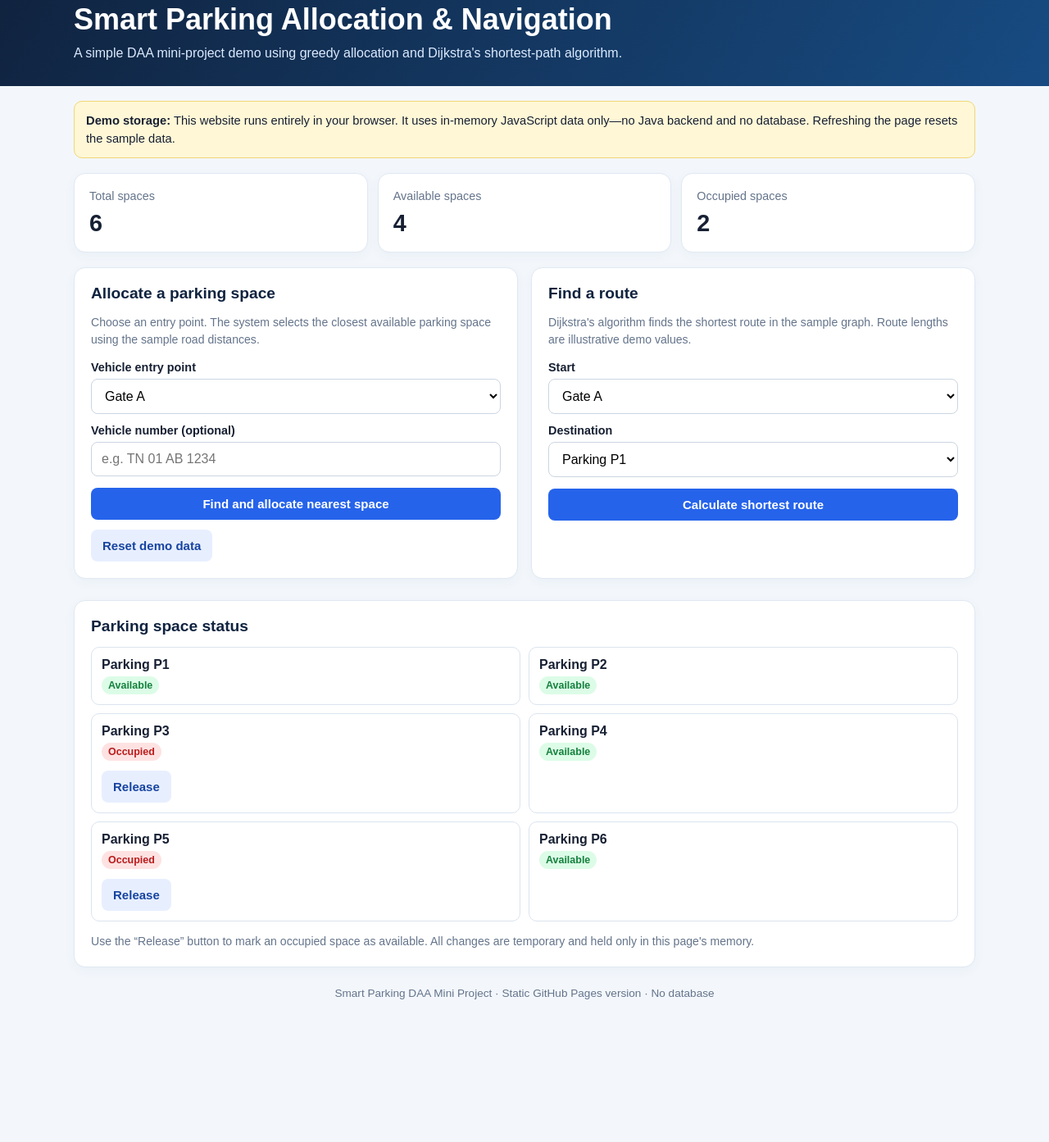
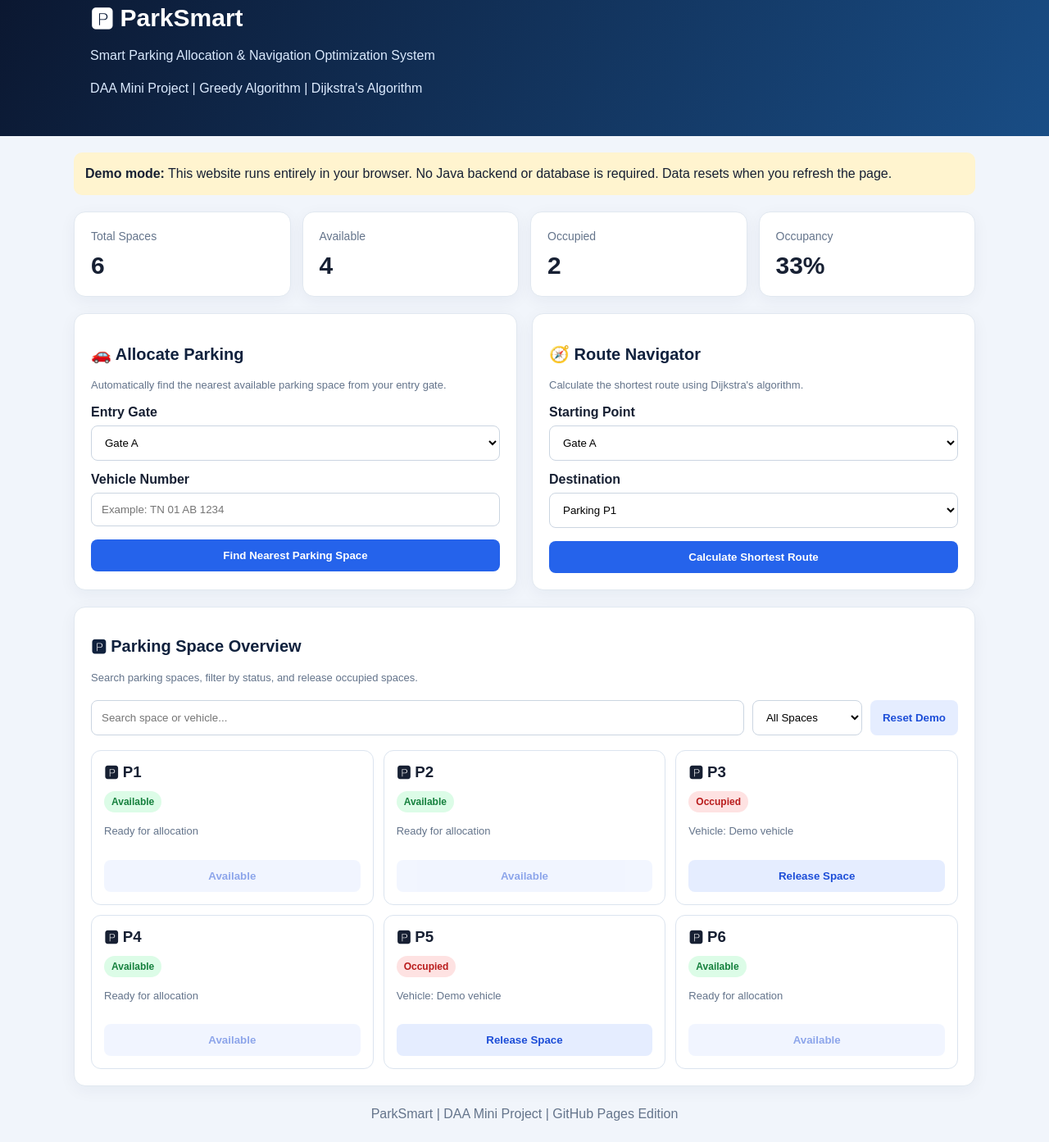
Before and after one commit to Bhuvaneshwaran2/Smart_Parking_System_, a plain HTML site: page index.html in a window 1280 px wide. Shown: the part 25-1418 px from the top of the page at 82% size. Before the commit the page ends 1272 px from the top, so only its background shows below. Drawn offline with Linux system fonts and the light colour scheme.

Commit message:
Update index.html

```diff
--- a/index.html
+++ b/index.html
@@ -1,203 +1,484 @@
+
 <!DOCTYPE html>
 <html lang="en">
 <head>
 <meta charset="UTF-8">
-  <meta name="viewport" content="width=device-width, initial-scale=1.0">
-  <title>Smart Parking System</title>
+<meta name="viewport" content="width=device-width, initial-scale=1">
+<title>ParkSmart - Smart Parking System</title>
+
 <style>
-    :root { --navy:#10233f; --blue:#2563eb; --cyan:#06b6d4; --bg:#f3f7fc; --green:#15803d; --red:#b91c1c; }
-    * { box-sizing:border-box; }
-    body { margin:0; font-family:Arial,Helvetica,sans-serif; background:var(--bg); color:#172033; }
-    header { background:linear-gradient(120deg,var(--navy),#174b82); color:white; padding:28px 18px; }
-    .wrap { width:min(1100px,94%); margin:auto; }
-    header h1 { margin:0 0 8px; font-size:clamp(1.5rem,3vw,2.25rem); }
-    header p { margin:0; color:#dbeafe; line-height:1.5; }
-    .note { margin:18px 0; padding:12px 14px; background:#fff7d6; border:1px solid #f2d675; border-radius:10px; font-size:.92rem; line-height:1.5; }
-    .stats { display:grid; grid-template-columns:repeat(3,minmax(0,1fr)); gap:12px; margin:18px 0; }
-    .stat,.panel { background:white; border:1px solid #e0e8f2; border-radius:14px; box-shadow:0 4px 14px #183b5b0b; }
-    .stat { padding:18px; } .stat span { color:#64748b; font-size:.9rem; } .stat strong { display:block; font-size:1.8rem; margin-top:8px; }
-    .layout { display:grid; grid-template-columns:1fr 1fr; gap:16px; margin-bottom:26px; }
-    .panel { padding:20px; min-width:0; } h2 { margin:0 0 14px; font-size:1.2rem; color:var(--navy); }
-    label { display:block; font-size:.9rem; font-weight:700; margin:12px 0 6px; }
-    input,select { width:100%; padding:11px 12px; border:1px solid #cbd5e1; border-radius:8px; font-size:1rem; background:white; }
-    button { border:0; border-radius:8px; padding:11px 14px; cursor:pointer; font-weight:700; font-size:.94rem; }
-    .primary { background:var(--blue); color:white; margin-top:14px; width:100%; }
-    .secondary { background:#e7efff; color:#1744a0; }
-    .danger { background:#fee2e2; color:#991b1b; }
-    button:disabled { opacity:.45; cursor:not-allowed; }
-    .space-list { display:grid; grid-template-columns:repeat(2,minmax(0,1fr)); gap:10px; }
-    .space { border:1px solid #dbe4ef; border-radius:10px; padding:12px; }
-    .space strong { display:block; margin-bottom:5px; }
-    .pill { display:inline-block; font-size:.78rem; font-weight:700; border-radius:20px; padding:4px 8px; }
-    .free { background:#dcfce7; color:var(--green); } .occupied { background:#fee2e2; color:var(--red); }
-    .result { display:none; margin-top:14px; padding:13px; background:#eff6ff; border:1px solid #bfdbfe; border-radius:10px; line-height:1.55; }
-    .result.show { display:block; } .muted { color:#64748b; font-size:.88rem; line-height:1.5; }
-    .actions { display:flex; flex-wrap:wrap; gap:8px; margin-top:12px; }
-    footer { text-align:center; color:#64748b; font-size:.85rem; padding:0 12px 28px; }
-    @media(max-width:720px) { .layout { grid-template-columns:1fr; } .stats { grid-template-columns:1fr; } .space-list { grid-template-columns:1fr 1fr; } }
-    @media(max-width:400px) { .space-list { grid-template-columns:1fr; } }
+:root {
+  --navy: #10213d;
+  --blue: #2563eb;
+  --bg: #f1f5fb;
+  --green: #15803d;
+  --red: #b91c1c;
+}
+* { box-sizing: border-box; }
+body {
+  margin: 0;
+  font-family: Arial, sans-serif;
+  background: var(--bg);
+  color: #172033;
+}
+header {
+  background: linear-gradient(120deg, #0b1730, #194d85);
+  color: white;
+  padding: 30px 5%;
+}
+header h1 { margin: 0 0 10px; font-size: 30px; }
+header p { color: #dbeafe; line-height: 1.5; }
+.container { width: 92%; max-width: 1100px; margin: auto; }
+.notice {
+  background: #fff4cf;
+  padding: 14px;
+  border-radius: 10px;
+  margin: 20px 0;
+  line-height: 1.5;
+}
+.stats {
+  display: grid;
+  grid-template-columns: repeat(4, 1fr);
+  gap: 14px;
+  margin-bottom: 20px;
+}
+.stat, .panel {
+  background: white;
+  border-radius: 14px;
+  padding: 20px;
+  box-shadow: 0 5px 20px #14294a0d;
+  border: 1px solid #e1e8f0;
+}
+.stat span { color: #64748b; font-size: 14px; }
+.stat strong { display: block; font-size: 30px; margin-top: 10px; }
+.layout {
+  display: grid;
+  grid-template-columns: 1fr 1fr;
+  gap: 18px;
+}
+h2 { color: var(--navy); font-size: 20px; }
+label {
+  display: block;
+  font-weight: bold;
+  margin: 14px 0 7px;
+}
+input, select {
+  width: 100%;
+  padding: 12px;
+  border: 1px solid #cbd5e1;
+  border-radius: 8px;
+  background: white;
+}
+button {
+  border: 0;
+  padding: 12px 15px;
+  border-radius: 8px;
+  cursor: pointer;
+  font-weight: bold;
+}
+.primary {
+  background: var(--blue);
+  color: white;
+  width: 100%;
+  margin-top: 16px;
+}
+.secondary { background: #e5edff; color: #1d4ed8; }
+.danger { background: #fee2e2; color: #991b1b; }
+button:disabled { opacity: .5; cursor: not-allowed; }
+.result {
+  display: none;
+  margin-top: 15px;
+  padding: 14px;
+  border-radius: 9px;
+  line-height: 1.7;
+  overflow-wrap: anywhere;
+}
+.result.show { display: block; }
+.success { background: #dcfce7; color: #14532d; }
+.info { background: #dbeafe; color: #1e3a8a; }
+.error { background: #fee2e2; color: #991b1b; }
+.toolbar {
+  display: flex;
+  gap: 10px;
+  flex-wrap: wrap;
+  margin: 18px 0;
+}
+.toolbar input { flex: 1; min-width: 180px; }
+.toolbar select { width: auto; }
+.parking-grid {
+  display: grid;
+  grid-template-columns: repeat(3, 1fr);
+  gap: 12px;
+}
+.space {
+  padding: 15px;
+  border: 1px solid #dbe4ef;
+  border-radius: 12px;
+}
+.space h3 { margin: 0 0 12px; }
+.status {
+  display: inline-block;
+  padding: 6px 9px;
+  border-radius: 20px;
+  font-size: 12px;
+  font-weight: bold;
+}
+.available { background: #dcfce7; color: var(--green); }
+.occupied { background: #fee2e2; color: var(--red); }
+.space button { width: 100%; margin-top: 12px; }
+.muted { color: #64748b; font-size: 13px; line-height: 1.5; }
+footer { text-align: center; padding: 25px; color: #64748b; }
+@media(max-width: 750px) {
+  .stats { grid-template-columns: repeat(2, 1fr); }
+  .layout { grid-template-columns: 1fr; }
+  .parking-grid { grid-template-columns: repeat(2, 1fr); }
+}
+@media(max-width: 420px) {
+  .parking-grid { grid-template-columns: 1fr; }
+  header h1 { font-size: 25px; }
+}
 </style>
 </head>
+
 <body>
 <header>
-  <div class="wrap">
-    <h1>Smart Parking Allocation & Navigation</h1>
-    <p>A simple DAA mini-project demo using greedy allocation and Dijkstra's shortest-path algorithm.</p>
+  <div class="container">
+    <h1>🅿 ParkSmart</h1>
+    <p>Smart Parking Allocation & Navigation Optimization System</p>
+    <p>DAA Mini Project | Greedy Algorithm | Dijkstra's Algorithm</p>
   </div>
 </header>
-<main class="wrap">
-  <div class="note"><strong>Demo storage:</strong> This website runs entirely in your browser. It uses in-memory JavaScript data only—no Java backend and no database. Refreshing the page resets the sample data.</div>
-  <section class="stats" aria-label="Parking statistics">
-    <div class="stat"><span>Total spaces</span><strong id="totalCount">6</strong></div>
-    <div class="stat"><span>Available spaces</span><strong id="freeCount">4</strong></div>
-    <div class="stat"><span>Occupied spaces</span><strong id="occupiedCount">2</strong></div>
+
+<main class="container">
+  <div class="notice">
+    <strong>Demo mode:</strong> This website runs entirely in your
+    browser. No Java backend or database is required. Data resets
+    when you refresh the page.
+  </div>
+
+  <section class="stats">
+    <div class="stat"><span>Total Spaces</span><strong id="total">6</strong></div>
+    <div class="stat"><span>Available</span><strong id="free">4</strong></div>
+    <div class="stat"><span>Occupied</span><strong id="busy">2</strong></div>
+    <div class="stat"><span>Occupancy</span><strong id="rate">33%</strong></div>
   </section>
+
   <div class="layout">
     <section class="panel">
-      <h2>Allocate a parking space</h2>
-      <p class="muted">Choose an entry point. The system selects the closest available parking space using the sample road distances.</p>
-      <label for="entryPoint">Vehicle entry point</label>
-      <select id="entryPoint">
-        <option value="Gate A">Gate A</option>
-        <option value="Gate B">Gate B</option>
+      <h2>🚗 Allocate Parking</h2>
+      <p class="muted">Automatically find the nearest available
+      parking space from your entry gate.</p>
+
+      <label for="gate">Entry Gate</label>
+      <select id="gate">
+        <option>Gate A</option>
+        <option>Gate B</option>
       </select>
-      <label for="vehicleNumber">Vehicle number (optional)</label>
-      <input id="vehicleNumber" placeholder="e.g. TN 01 AB 1234" maxlength="20">
-      <button class="primary" id="allocateBtn">Find and allocate nearest space</button>
-      <div id="allocationResult" class="result" role="status" aria-live="polite"></div>
-      <div class="actions">
-        <button class="secondary" id="resetBtn">Reset demo data</button>
-      </div>
+
+      <label for="vehicle">Vehicle Number</label>
+      <input id="vehicle" maxlength="20"
+        placeholder="Example: TN 01 AB 1234">
+
+      <button class="primary" id="allocate">
+        Find Nearest Parking Space
+      </button>
+      <div id="allocationResult" class="result" role="status"></div>
     </section>
+
     <section class="panel">
-      <h2>Find a route</h2>
-      <p class="muted">Dijkstra's algorithm finds the shortest route in the sample graph. Route lengths are illustrative demo values.</p>
-      <label for="routeStart">Start</label>
-      <select id="routeStart">
-        <option>Gate A</option><option>Gate B</option><option>Junction 1</option><option>Junction 2</option>
+      <h2>🧭 Route Navigator</h2>
+      <p class="muted">Calculate the shortest route using
+      Dijkstra's algorithm.</p>
+
+      <label for="start">Starting Point</label>
+      <select id="start">
+        <option>Gate A</option>
+        <option>Gate B</option>
+        <option>Junction 1</option>
+        <option>Junction 2</option>
       </select>
-      <label for="routeEnd">Destination</label>
-      <select id="routeEnd">
-        <option>Parking P1</option><option>Parking P2</option><option>Parking P3</option><option>Parking P4</option><option>Parking P5</option><option>Parking P6</option>
+
+      <label for="destination">Destination</label>
+      <select id="destination">
+        <option>Parking P1</option>
+        <option>Parking P2</option>
+        <option>Parking P3</option>
+        <option>Parking P4</option>
+        <option>Parking P5</option>
+        <option>Parking P6</option>
       </select>
-      <button class="primary" id="routeBtn">Calculate shortest route</button>
-      <div id="routeResult" class="result" role="status" aria-live="polite"></div>
+
+      <button class="primary" id="findRoute">
+        Calculate Shortest Route
+      </button>
+      <div id="routeResult" class="result" role="status"></div>
     </section>
   </div>
-  <section class="panel" style="margin-bottom:24px">
-    <h2>Parking space status</h2>
-    <div id="spaceList" class="space-list"></div>
-    <p class="muted" style="margin-bottom:0">Use the “Release” button to mark an occupied space as available. All changes are temporary and held only in this page's memory.</p>
+
+  <section class="panel" style="margin-top:20px">
+    <h2>🅿 Parking Space Overview</h2>
+    <p class="muted">Search parking spaces, filter by status,
+    and release occupied spaces.</p>
+
+    <div class="toolbar">
+      <input id="search" placeholder="Search space or vehicle...">
+      <select id="filter">
+        <option value="all">All Spaces</option>
+        <option value="free">Available Only</option>
+        <option value="occupied">Occupied Only</option>
+      </select>
+      <button class="secondary" id="reset">Reset Demo</button>
+    </div>
+
+    <div id="parkingGrid" class="parking-grid"></div>
   </section>
 </main>
-<footer>Smart Parking DAA Mini Project · Static GitHub Pages version · No database</footer>
+
+<footer>
+  ParkSmart | DAA Mini Project | GitHub Pages Edition
+</footer>
+
 <script>
-  // All state is in memory. Refreshing the page restores these initial values.
+"use strict";
+
+// Temporary in-memory parking data.
+// Refreshing this page restores the initial values.
 const initialSpaces = [
-    { id:"P1", name:"Parking P1", node:"Parking P1", occupied:false },
-    { id:"P2", name:"Parking P2", node:"Parking P2", occupied:false },
-    { id:"P3", name:"Parking P3", node:"Parking P3", occupied:true },
-    { id:"P4", name:"Parking P4", node:"Parking P4", occupied:false },
-    { id:"P5", name:"Parking P5", node:"Parking P5", occupied:true },
-    { id:"P6", name:"Parking P6", node:"Parking P6", occupied:false }
+  {id:"P1", node:"Parking P1", occupied:false},
+  {id:"P2", node:"Parking P2", occupied:false},
+  {id:"P3", node:"Parking P3", occupied:true, vehicle:"Demo vehicle"},
+  {id:"P4", node:"Parking P4", occupied:false},
+  {id:"P5", node:"Parking P5", occupied:true, vehicle:"Demo vehicle"},
+  {id:"P6", node:"Parking P6", occupied:false}
 ];
+
 let spaces = initialSpaces.map(s => ({...s}));
-  let assignments = {};
 
-  // Undirected weighted graph: edge weights represent illustrative distance units.
+// Undirected graph. Edge weights are sample distance units.
 const graph = {
   "Gate A": {"Junction 1":2, "Junction 2":5},
   "Gate B": {"Junction 1":4, "Junction 2":2},
-    "Junction 1": {"Gate A":2, "Gate B":4, "Junction 2":1, "Parking P1":3, "Parking P2":4, "Parking P3":6},
-    "Junction 2": {"Gate A":5, "Gate B":2, "Junction 1":1, "Parking P4":2, "Parking P5":3, "Parking P6":4},
-    "Parking P1": {"Junction 1":3}, "Parking P2": {"Junction 1":4},
-    "Parking P3": {"Junction 1":6}, "Parking P4": {"Junction 2":2},
-    "Parking P5": {"Junction 2":3}, "Parking P6": {"Junction 2":4}
+  "Junction 1": {
+    "Gate A":2, "Gate B":4, "Junction 2":1,
+    "Parking P1":3, "Parking P2":4, "Parking P3":6
+  },
+  "Junction 2": {
+    "Gate A":5, "Gate B":2, "Junction 1":1,
+    "Parking P4":2, "Parking P5":3, "Parking P6":4
+  },
+  "Parking P1":{"Junction 1":3},
+  "Parking P2":{"Junction 1":4},
+  "Parking P3":{"Junction 1":6},
+  "Parking P4":{"Junction 2":2},
+  "Parking P5":{"Junction 2":3},
+  "Parking P6":{"Junction 2":4}
 };
 
-  function dijkstra(start, end) {
+const $ = id => document.getElementById(id);
+
+function escapeHTML(value) {
+  return String(value).replace(/[&<>"']/g, c => ({
+    "&":"&amp;", "<":"&lt;", ">":"&gt;",
+    '"':"&quot;", "'":"&#39;"
+  })[c]);
+}
+
+// Dijkstra's shortest-path algorithm.
+// Time: O(V^2 + E) for this implementation.
+function dijkstra(source, target) {
+  if (!(source in graph) || !(target in graph)) return null;
+
   const nodes = Object.keys(graph);
   const dist = Object.fromEntries(nodes.map(n => [n, Infinity]));
   const previous = {};
-    const unvisited = new Set(nodes);
-    if (!(start in graph) || !(end in graph)) return null;
-    dist[start] = 0;
-    while (unvisited.size) {
+  const remaining = new Set(nodes);
+  dist[source] = 0;
+
+  while (remaining.size) {
     let current = null;
-      for (const n of unvisited) if (current === null || dist[n] < dist[current]) current = n;
-      if (current === null || dist[current] === Infinity) break;
-      if (current === end) break;
-      unvisited.delete(current);
-      for (const [neighbor, weight] of Object.entries(graph[current])) {
-        if (!unvisited.has(neighbor)) continue;
-        const candidate = dist[current] + weight;
-        if (candidate < dist[neighbor]) { dist[neighbor] = candidate; previous[neighbor] = current; }
+
+    for (const node of remaining) {
+      if (current === null || dist[node] < dist[current]) {
+        current = node;
       }
     }
-    if (dist[end] === Infinity) return null;
-    const path = []; let node = end;
-    while (node) { path.unshift(node); if (node === start) break; node = previous[node]; }
-    return {distance:dist[end], path};
+
+    if (current === null || dist[current] === Infinity) break;
+    remaining.delete(current);
+
+    if (current === target) break;
+
+    for (const [next, weight] of Object.entries(graph[current])) {
+      if (!remaining.has(next)) continue;
+
+      const candidate = dist[current] + weight;
+      if (candidate < dist[next]) {
+        dist[next] = candidate;
+        previous[next] = current;
+      }
+    }
   }
 
-  function renderSpaces() {
-    document.getElementById("totalCount").textContent = spaces.length;
-    document.getElementById("freeCount").textContent = spaces.filter(s => !s.occupied).length;
-    document.getElementById("occupiedCount").textContent = spaces.filter(s => s.occupied).length;
-    document.getElementById("spaceList").innerHTML = spaces.map(s => `
-      <article class="space">
-        <strong>${s.name}</strong>
-        <span class="pill ${s.occupied ? "occupied" : "free"}">${s.occupied ? "Occupied" : "Available"}</span>
-        ${assignments[s.id] ? `<p class="muted">Vehicle: ${escapeHtml(assignments[s.id])}</p>` : ""}
-        ${s.occupied ? `<div class="actions"><button class="secondary" data-release="${s.id}">Release</button></div>` : ""}
-      </article>`).join("");
-    document.querySelectorAll("[data-release]").forEach(btn => btn.addEventListener("click", () => {
-      const id = btn.getAttribute("data-release");
-      const space = spaces.find(s => s.id === id);
-      if (space) { space.occupied = false; delete assignments[id]; renderSpaces(); }
-    }));
-    document.getElementById("allocateBtn").disabled = spaces.every(s => s.occupied);
+  if (!Number.isFinite(dist[target])) return null;
+
+  const path = [];
+  let node = target;
+
+  while (node !== undefined) {
+    path.unshift(node);
+    if (node === source) break;
+    node = previous[node];
   }
-  function escapeHtml(value) {
-    return String(value).replace(/[&<>"']/g, ch => ({"&":"&amp;","<":"&lt;",">":"&gt;",'"':"&quot;","'":"&#39;"}[ch]));
+
+  if (path[0] !== source) return null;
+  return {distance:dist[target], path};
 }
-  document.getElementById("allocateBtn").addEventListener("click", () => {
-    const start = document.getElementById("entryPoint").value;
-    const vehicle = document.getElementById("vehicleNumber").value.trim();
-    const freeSpaces = spaces.filter(s => !s.occupied);
-    const choices = freeSpaces.map(s => ({space:s, route:dijkstra(start, s.node)})).filter(x => x.route);
-    choices.sort((a,b) => a.route.distance - b.route.distance);
-    const output = document.getElementById("allocationResult");
-    output.classList.add("show");
-    if (!choices.length) {
-      output.textContent = "Sorry, all parking spaces are occupied.";
+
+function showResult(id, type, html) {
+  $(id).className = "result show " + type;
+  $(id).innerHTML = html;
+}
+
+function render() {
+  const free = spaces.filter(s => !s.occupied).length;
+  const busy = spaces.length - free;
+
+  $("total").textContent = spaces.length;
+  $("free").textContent = free;
+  $("busy").textContent = busy;
+  $("rate").textContent =
+    Math.round(busy / spaces.length * 100) + "%";
+
+  $("allocate").disabled = free === 0;
+
+  const query = $("search").value.trim().toLowerCase();
+  const filter = $("filter").value;
+
+  const visible = spaces.filter(s => {
+    const matchesText =
+      s.id.toLowerCase().includes(query) ||
+      (s.vehicle || "").toLowerCase().includes(query);
+
+    const matchesFilter =
+      filter === "all" ||
+      (filter === "free" && !s.occupied) ||
+      (filter === "occupied" && s.occupied);
+
+    return matchesText && matchesFilter;
+  });
+
+  if (!visible.length) {
+    $("parkingGrid").innerHTML =
+      '<p class="muted">No matching parking spaces found.</p>';
     return;
   }
+
+  $("parkingGrid").innerHTML = visible.map(s => `
+    <article class="space">
+      <h3>🅿 ${escapeHTML(s.id)}</h3>
+      <span class="status ${s.occupied ? "occupied" : "available"}">
+        ${s.occupied ? "Occupied" : "Available"}
+      </span>
+      <p class="muted">
+        ${s.occupied
+          ? "Vehicle: " + escapeHTML(s.vehicle || "Demo vehicle")
+          : "Ready for allocation"}
+      </p>
+      ${s.occupied
+        ? `<button class="secondary" data-release="${s.id}">
+             Release Space
+           </button>`
+        : '<button class="secondary" disabled>Available</button>'}
+    </article>
+  `).join("");
+
+  $("parkingGrid").querySelectorAll("[data-release]").forEach(btn => {
+    btn.addEventListener("click", () => {
+      const space = spaces.find(s => s.id === btn.dataset.release);
+      if (space) {
+        space.occupied = false;
+        delete space.vehicle;
+        render();
+      }
+    });
+  });
+}
+
+// Greedy allocation: choose the reachable free space
+// with the minimum shortest-route distance.
+$("allocate").addEventListener("click", () => {
+  const gate = $("gate").value;
+  const vehicle = $("vehicle").value.trim().toUpperCase();
+
+  if (vehicle && !/^[A-Z0-9 -]{2,20}$/.test(vehicle)) {
+    showResult("allocationResult", "error",
+      "<strong>Invalid vehicle number.</strong><br>" +
+      "Use letters, numbers, spaces, or hyphens.");
+    return;
+  }
+
+  const choices = spaces
+    .filter(s => !s.occupied)
+    .map(s => ({space:s, route:dijkstra(gate, s.node)}))
+    .filter(x => x.route)
+    .sort((a,b) =>
+      a.route.distance - b.route.distance ||
+      a.space.id.localeCompare(b.space.id)
+    );
+
+  if (!choices.length) {
+    showResult("allocationResult", "error",
+      "<strong>No spaces available.</strong>");
+    return;
+  }
+
   const best = choices[0];
   best.space.occupied = true;
-    assignments[best.space.id] = vehicle || "Demo vehicle";
-    output.innerHTML = `<strong>Allocated: ${best.space.name}</strong><br>Shortest distance: ${best.route.distance} units<br>Route: ${best.route.path.map(escapeHtml).join(" → ")}<br>Vehicle: ${escapeHtml(assignments[best.space.id])}`;
-    renderSpaces();
+  best.space.vehicle = vehicle || "Demo vehicle";
+
+  showResult("allocationResult", "success",
+    `<strong>Space ${escapeHTML(best.space.id)} allocated!</strong><br>
+     Vehicle: ${escapeHTML(best.space.vehicle)}<br>
+     Distance: ${best.route.distance} units<br>
+     Route: ${best.route.path.map(escapeHTML).join(" → ")}`);
+
+  $("vehicle").value = "";
+  $("start").value = gate;
+  $("destination").value = best.space.node;
+  render();
 });
-  document.getElementById("routeBtn").addEventListener("click", () => {
-    const start = document.getElementById("routeStart").value;
-    const end = document.getElementById("routeEnd").value;
-    const route = dijkstra(start, end);
-    const output = document.getElementById("routeResult");
-    output.classList.add("show");
-    output.innerHTML = route
-      ? `<strong>Shortest route found</strong><br>Route: ${route.path.map(escapeHtml).join(" → ")}<br>Total distance: ${route.distance} units`
-      : "No route was found between those points.";
+
+// Shortest route finder.
+$("findRoute").addEventListener("click", () => {
+  const route = dijkstra($("start").value, $("destination").value);
+
+  if (!route) {
+    showResult("routeResult", "error", "No route found.");
+    return;
+  }
+
+  showResult("routeResult", "info",
+    `<strong>Shortest route found</strong><br>
+     Distance: ${route.distance} units<br>
+     Route: ${route.path.map(escapeHTML).join(" → ")}`);
 });
-  document.getElementById("resetBtn").addEventListener("click", () => {
+
+// Search and filtering.
+$("search").addEventListener("input", render);
+$("filter").addEventListener("change", render);
+
+// Restore the original demonstration state.
+$("reset").addEventListener("click", () => {
   spaces = initialSpaces.map(s => ({...s}));
-    assignments = {};
-    document.getElementById("allocationResult").classList.remove("show");
-    document.getElementById("routeResult").classList.remove("show");
-    document.getElementById("vehicleNumber").value = "";
-    renderSpaces();
+  $("search").value = "";
+  $("filter").value = "all";
+  $("vehicle").value = "";
+  $("allocationResult").className = "result";
+  $("routeResult").className = "result";
+  render();
 });
-  renderSpaces();
+
+render();
 </script>
 </body>
 </html>
```
Lines whose indentation alone changed are shown as unchanged.
